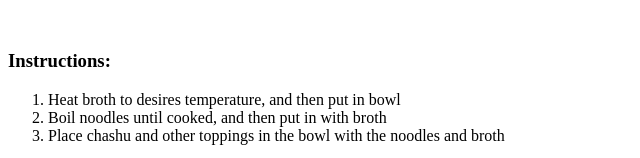
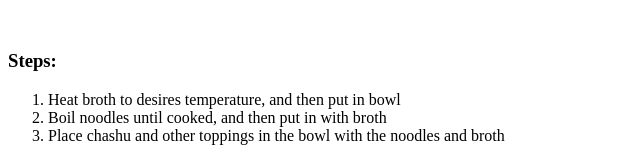
Before and after one commit to matthewp-dub/odin-recipes, a plain HTML site: page Ramen.html in a window 1280 px wide. Shown: the part 666-824 px from the top of the page, 0-640 px from the left. Drawn offline with Linux system fonts and the light colour scheme.

Commit message:
Last commit made in error, don't know how to revert

```diff
--- a/Ramen.html
+++ b/Ramen.html
@@ -37,7 +37,7 @@
         <li>toppings</li>
     </ul>
     <br>
-    <h3>Instructions:</h3>
+    <h3>Steps:</h3>
     <ol>
         <li>Heat broth to desires temperature, and then put in bowl</li>
         <li>Boil noodles until cooked, and then put in with broth</li>
```
